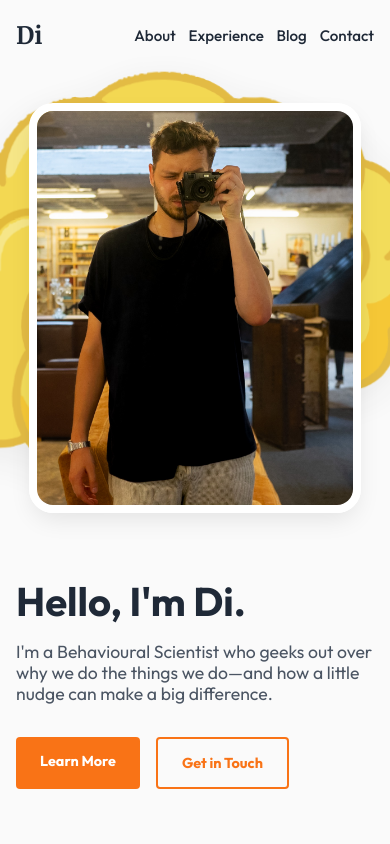
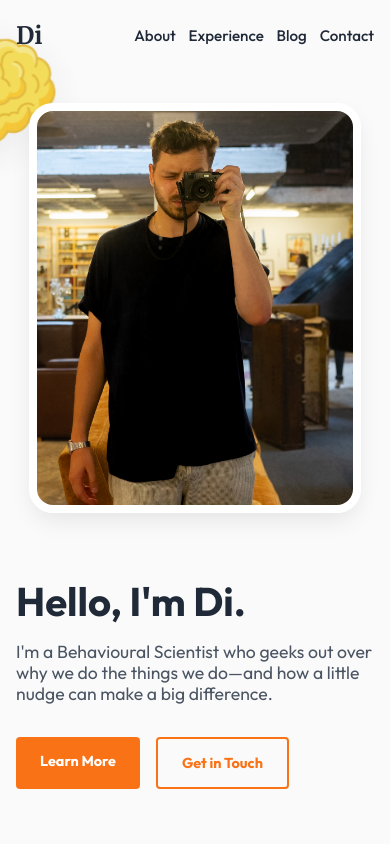
Before and after one commit to Dicodey/my-website, a React (Vite) app in the folder personal-website/: page /#/ in a window 390 px wide. Shown: the top 844 px of the page. Built offline with nearby package versions, Linux system fonts and the light colour scheme.

Commit message:
Shrink brain blobs to 1/3 size on mobile (150px)

```diff
--- a/personal-website/src/components/Background.style.css
+++ b/personal-website/src/components/Background.style.css
@@ -83,3 +83,11 @@
     animation: none;
   }
 }
+
+/* Mobile: Make brain blobs approximately 1/3 size */
+@media (max-width: 768px) {
+  .brain-blob-container {
+    width: 150px !important;
+    height: 150px !important;
+  }
+}
```
